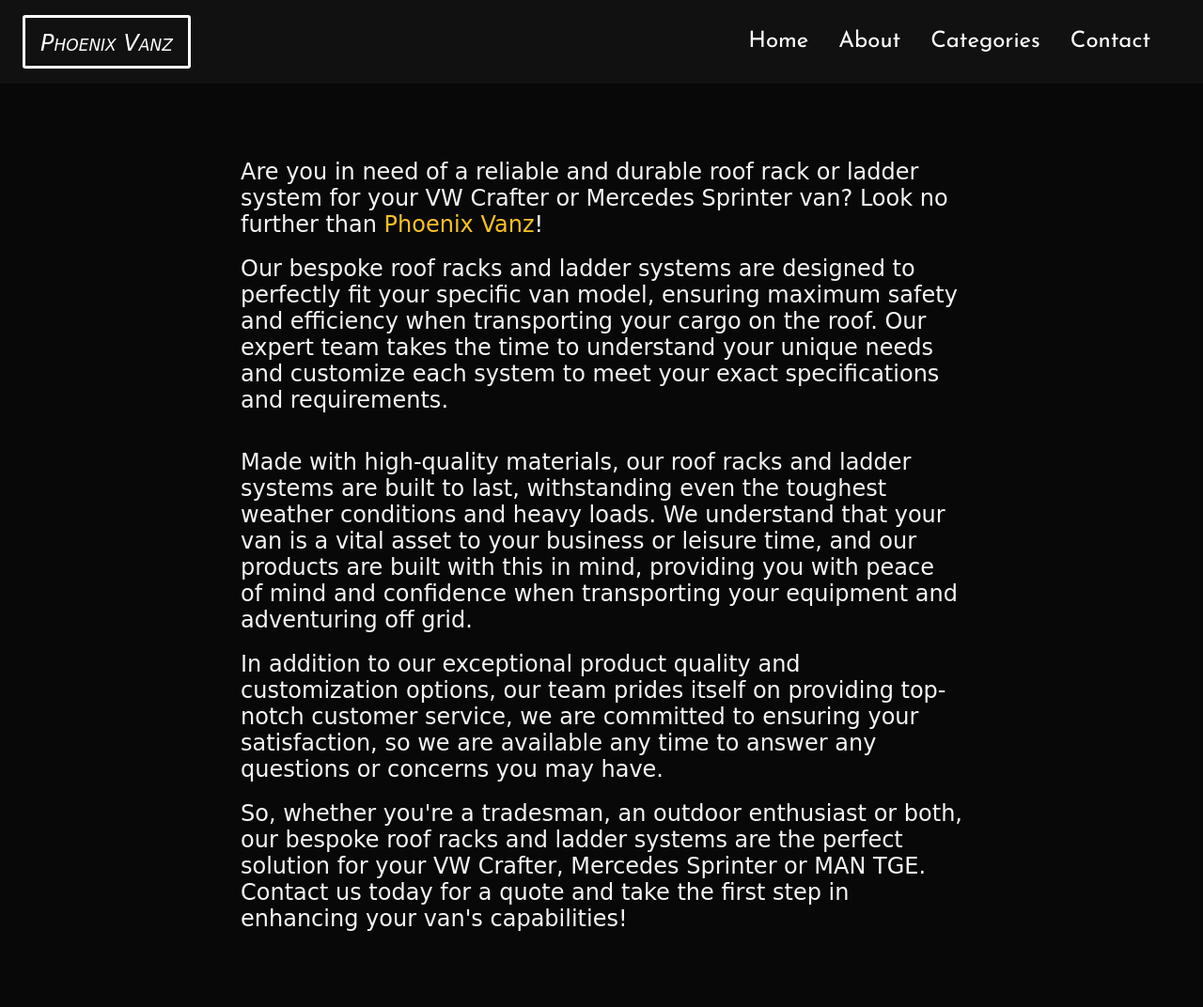
After one commit to tomhaire87/pheonix, a Django app: page /about in a window 1280 px wide. The commit adds this page. Shown: the whole page at 94% size. Run offline with Django 4.2, Linux system fonts and the light colour scheme; some web fonts are replaced.

Commit message:
upadated previous commit

```diff
--- a/store/models.py
+++ b/store/models.py
@@ -6,6 +6,7 @@ from PIL import Image
 class Category(models.Model):
     name = models.CharField(max_length=200, blank=False, null=False)
     slug = models.SlugField(max_length=50, unique=True)
+    image = models.ImageField(upload_to='static\images', default='images/default.png')
 
     class Meta:
         verbose_name_plural = 'Categories'
--- /dev/null
+++ b/store/static/store/css/about.css
@@ -0,0 +1,24 @@
+p {
+    font-size: 1.5rem;
+}
+
+.text {
+    max-width: 80%;
+    margin: 5rem auto;
+}
+
+.phoenix {
+    color: #FBC222;
+}
+
+@media (min-width: 840px) {
+    .text {
+        max-width: 60%;
+    }
+}
+
+@media (max-width: 580px) {
+    p {
+        font-size: 1rem;
+    }
+}
--- a/store/static/store/css/category.css
+++ b/store/static/store/css/category.css
@@ -1,4 +1,4 @@
-.category{
+.category {
     display: grid;
     grid-template-columns: repeat( auto-fit, minmax(400px, 1fr) );
     grid-gap: 2rem;
--- a/store/static/store/css/main.css
+++ b/store/static/store/css/main.css
@@ -12,6 +12,7 @@ body {
     background-color: rgba(0, 0, 0, 0.97);
     color: whitesmoke;
 }
+
 /* main {
     color: orange;
 } */
--- a/store/static/store/css/single.css
+++ b/store/static/store/css/single.css
@@ -35,6 +35,20 @@
     cursor: pointer;
 }
 
+/* Slider CSS  */
+.slider {
+  width: 500px;
+  height: 300px;
+  overflow: hidden;
+}
+
+.slider img {
+  width: 100%;
+  height: 100%;
+  object-fit: cover;
+}
+
+
 @media (max-width: 486px) {
     .product_detail_container h1 {
         font-size: 2rem;
--- /dev/null
+++ b/store/templates/store/about.html
@@ -0,0 +1,32 @@
+{% extends "./base.html" %}
+{% load static %}
+
+{% block title %}About{% endblock %}
+
+{% block content %}
+<div class="text">
+    <p> Are you in need of a reliable and durable roof rack or ladder system for your VW Crafter or Mercedes Sprinter van?
+        Look no further than <span class="phoenix">Phoenix Vanz</span>!
+    </p><br>
+    <p> Our bespoke roof racks and ladder systems are designed to perfectly fit your specific van model,
+        ensuring maximum safety and efficiency when transporting your cargo on the roof.
+        Our expert team takes the time to understand your unique needs and customize each system to meet your
+        exact specifications and requirements.
+    </p><br><br>
+    <p> Made with high-quality materials, our roof racks and ladder systems are built to last, withstanding
+        even the toughest weather conditions and heavy loads. We understand that your van is a vital asset
+        to your business or leisure time, and our products are built with this in mind, providing you with peace of mind and
+        confidence when transporting your equipment and adventuring off grid.
+    </p><br>
+    <p> In addition to our exceptional product quality and customization options, our team prides itself on
+        providing top-notch customer service, we are committed to ensuring your satisfaction, so we are
+        available any time to answer any questions or concerns you may have.
+    </p><br>
+    <p> So, whether you're a tradesman, an outdoor enthusiast or both, our bespoke roof racks and
+        ladder systems are the perfect solution for your VW Crafter, Mercedes Sprinter or MAN TGE.
+        <br>
+        {% comment %} link to contact page {% endcomment %}
+        Contact us today for a quote and take the first step in enhancing your van's capabilities!
+    </p>
+</div>
+{% endblock %}
--- a/store/templates/store/base.html
+++ b/store/templates/store/base.html
@@ -13,6 +13,7 @@
     <link rel="stylesheet" href="{% static 'store/css/main.css' %}">
     <link rel="stylesheet" href="{% static 'store/css/nav.css' %}">
     <link rel="stylesheet" href="{% static 'store/css/index.css' %}">
+    <link rel="stylesheet" href="{% static 'store/css/about.css' %}">
     <link rel="stylesheet" href="{% static 'store/css/category_grid.css' %}">
     <link rel="stylesheet" href="{% static 'store/css/category.css' %}">
     <link rel="stylesheet" href="{% static 'store/css/single.css' %}">
--- a/store/templates/store/index.html
+++ b/store/templates/store/index.html
@@ -1,5 +1,7 @@
 {% extends "./base.html" %}
 {% load static %}
+
+{% block title %}Home{% endblock %}
 
 {% block content %}
 <main>
--- a/store/urls.py
+++ b/store/urls.py
@@ -6,6 +6,7 @@ app_name = 'store'
 
 urlpatterns = [
     path('', views.get_products, name='get_products'),
+    path('about', views.about, name='about'),
     path('shop/<slug:slug>', views.product_detail, name='product_detail'),
     path('shop/<slug:category_slug>/', views.category_list, name='category_list'),
 ]
--- a/store/views.py
+++ b/store/views.py
@@ -25,3 +25,7 @@ def product_detail(request, slug):
         'images': images
     }
     return render(request, 'store/products/single.html', context)
+
+
+def about(request):
+    return render(request, 'store/about.html')
```
Also changed, not shown: store/templates/store/products/single.html (+18 -1 lines), media/static/images/IMG_20230324_170341.jpg (added), media/static/images/IMG_20230329_185139.jpg (added), store/migrations/0010_category_image.py (added).
